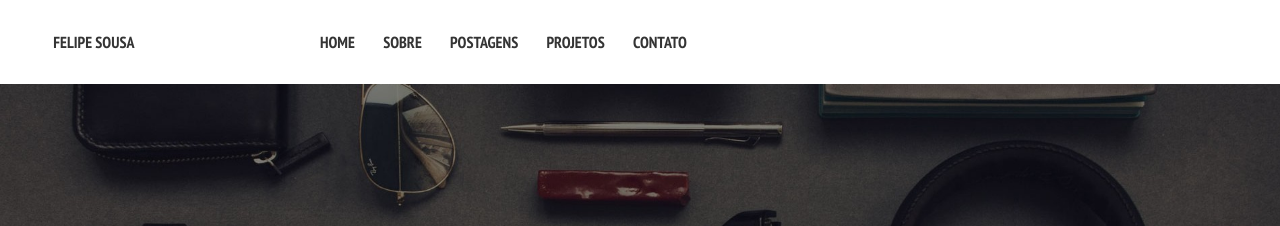
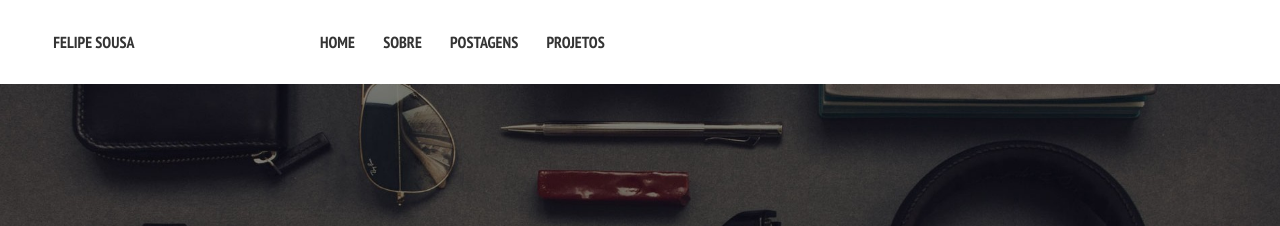
Before and after one commit to felipesousa/universal, a Jekyll site: the page built from index.md, in a window 1280 px wide. Shown: the top 226 px of the page. Built offline with Jekyll 4.4.1, drawn with Linux system fonts in a browser that asks for light colours; nearby versions of some CDN libraries.

Commit message:
modificação na estrutura das variaveis.scss, exclusão da página CONTATOS, edição da postagem UM POUCO DE LINUX

```diff
--- a/_data/navigation.yml
+++ b/_data/navigation.yml
@@ -10,6 +10,3 @@
 
 - title: Projetos
   url: projetos/
-
-- title: Contato
-  url: contato/
--- a/_sass/variables.scss
+++ b/_sass/variables.scss
@@ -36,7 +36,7 @@
 
 // Media Queries
 $micro            : "only screen and (min-width: 30em)";
-$small            : "only screen and (min-width: 37.5em)";
-$medium           : "only screen and (min-width: 48em)";
+$small           : "only screen and (min-width: 37.5em)";
+$medium       : "only screen and (min-width: 48em)";
 $large            : "only screen and (min-width: 62em)";
 $x-large          : "only screen and (min-width: 86.375em)";
```
